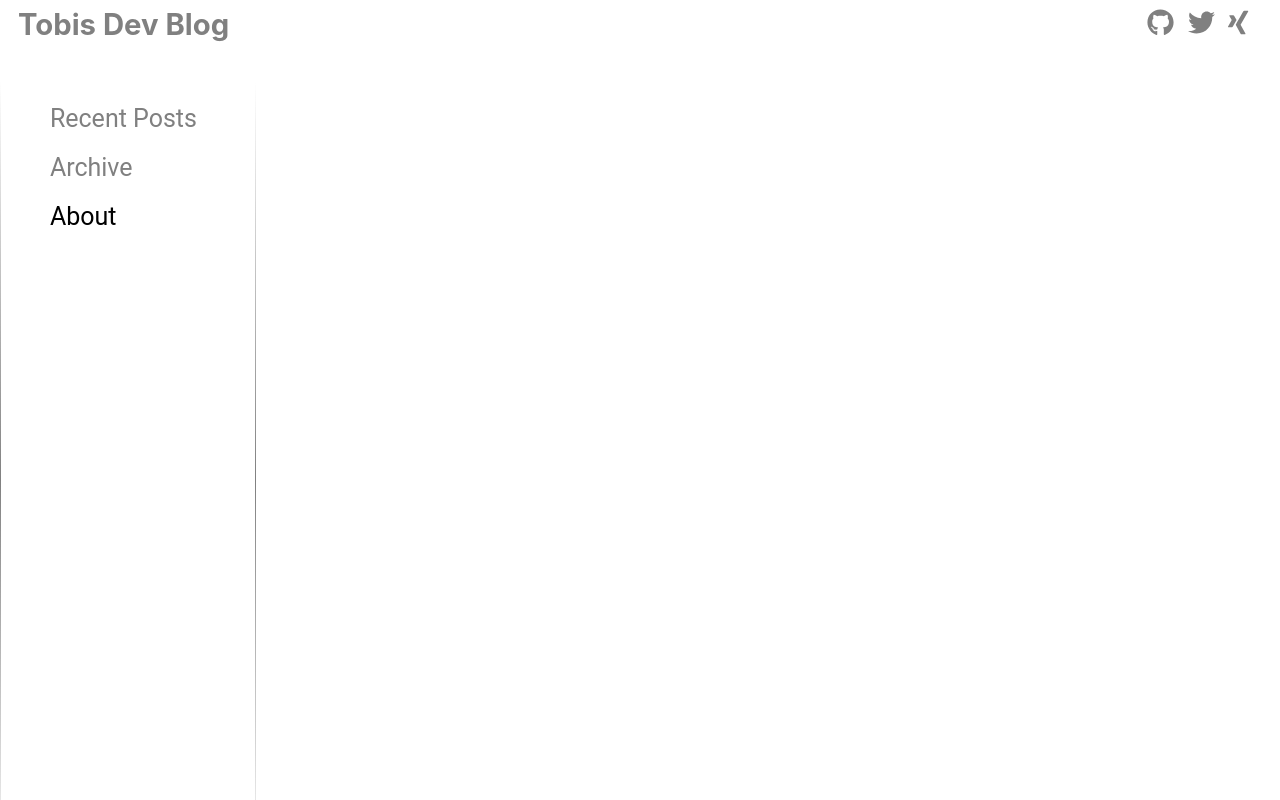
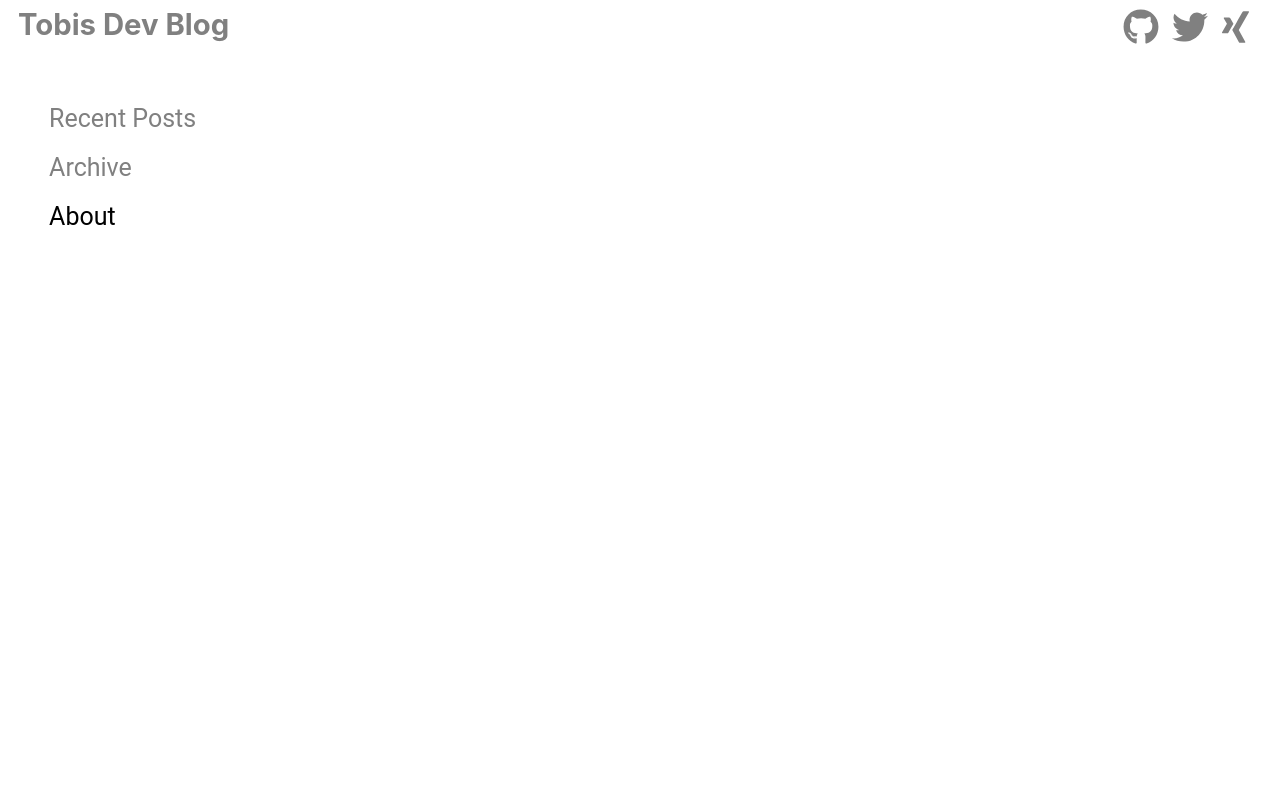
Before and after one commit to tkurzydym/blog, a Gatsby site: page /about in a window 1280 px wide. Built offline with nearby package versions, Linux system fonts and the light colour scheme; Gatsby itself is replaced by a stand-in of ours.

Commit message:
simplified design

```diff
--- a/src/components/layout/header.tsx
+++ b/src/components/layout/header.tsx
@@ -24,9 +24,15 @@ const ExternalLinks = styled.div`
   float: right;
   a {
     border: 0;
+    &:hover {
+      color: black;
+    }
   }
   a:visited {
     color: grey;
+    &:hover {
+      color: black;
+    }
   }
 `
 
@@ -68,22 +74,25 @@ const Header = ({ siteTitle }) => (
         href="https://github.com/tkurzydym"
         title="tkurzydym github profile"
         target="_blank"
+        rel="noopener noreferrer"
       >
-        <FontAwesomeIcon icon={faGithub}></FontAwesomeIcon>
+        <FontAwesomeIcon size="lg" icon={faGithub}></FontAwesomeIcon>
       </BrandLink>
       <BrandLink
         href="https://twitter.com/TKurzydym"
         title="tkurzydym twitter profile"
         target="_blank"
+        rel="noopener noreferrer"
       >
-        <FontAwesomeIcon icon={faTwitter}></FontAwesomeIcon>
+        <FontAwesomeIcon size="lg" icon={faTwitter}></FontAwesomeIcon>
       </BrandLink>
       <BrandLink
         href="https://www.xing.com/profile/Tobias_Kurzydym/cv"
         title="tkurzydym xing profile"
         target="_blank"
+        rel="noopener noreferrer"
       >
-        <FontAwesomeIcon icon={faXing}></FontAwesomeIcon>
+        <FontAwesomeIcon size="lg" icon={faXing}></FontAwesomeIcon>
       </BrandLink>
     </ExternalLinks>
   </header>
--- a/src/components/layout/layout.tsx
+++ b/src/components/layout/layout.tsx
@@ -39,17 +39,6 @@ const SidebarContainer = styled.div`
   position: fixed;
   top: 10%;
   float: left;
-  border-style: double;
-  border-width: 1px;
-  -webkit-border-image: -webkit-gradient(
-      linear,
-      0 0,
-      0 100%,
-      color-stop(0, transparent),
-      color-stop(0.5, grey),
-      color-stop(1, transparent)
-    )
-    0 100%;;
   a {
     font-weight: normal;
   }
@@ -63,21 +52,10 @@ const MainContainer = styled.div`
   padding: 0 1.0875rem 1.45rem;
 `
 
-const StyledToolbar = styled.div`
+const ToolbarFrame = styled.div`
   width: 100%;
   padding: 0.5em;
   margin: 1em auto;
-  border-style: solid;
-  border-width: 1px;
-  -webkit-border-image: -webkit-gradient(
-    linear,
-    0 0,
-    100% 0,
-    color-stop(0, transparent),
-    color-stop(0.5, grey),
-    color-stop(1, transparent)
-  )
-  100% 0%;
 `
 const Layout = ({ children }) => {
   const data = useStaticQuery(graphql`
@@ -102,15 +80,13 @@ const Layout = ({ children }) => {
         <Container>
           <MainContainer>
             <MediaQuery maxWidth={950}>
-            <StyledToolbar>
+              <ToolbarFrame>
                 <Toolbar></Toolbar>
-            </StyledToolbar>
+              </ToolbarFrame>
             </MediaQuery>
             <main>{children}</main>
           </MainContainer>
-
         </Container>
-
     </>
   )
 }
--- a/src/components/layout/sidebar.tsx
+++ b/src/components/layout/sidebar.tsx
@@ -1,7 +1,6 @@
 import React from "react"
 import { Link } from "gatsby"
 import styled from "styled-components"
-import MediaQuery from 'react-responsive'
 
 const MenuList = styled.ul`
   margin-top: 10%;
@@ -20,13 +19,10 @@ const StyledLink = styled.div`
       color: black;
     }
   }
-
-
 `
 
 export const Sidebar: React.FC = () => (
   <>
-  <MediaQuery minWidth={951}>
     <MenuList>
       <StyledLink>
         <Link to="/" activeStyle={{ color: 'black' }}>
@@ -46,7 +42,6 @@ export const Sidebar: React.FC = () => (
         </Link>
       </StyledLink>
     </MenuList>
-  </MediaQuery>
   </>
 )
 
--- a/src/components/layout/toolbar.tsx
+++ b/src/components/layout/toolbar.tsx
@@ -2,10 +2,11 @@ import React from "react"
 import { Link } from "gatsby"
 
 import { FontAwesomeIcon } from "@fortawesome/react-fontawesome"
-import { faNewspaper, faFolderOpen, faAddressCard, faCircle } from "@fortawesome/free-regular-svg-icons"
+import {
+  faCircle,
+} from "@fortawesome/free-regular-svg-icons"
 
 import styled from "styled-components"
-import MediaQuery from "react-responsive"
 
 const StyledToolbar = styled.div`
   a {
@@ -41,32 +42,16 @@ const ToolbarTitle = styled.span`
 export const Toolbar: React.FC = () => (
   <StyledToolbar>
     <Link to="/" activeStyle={{ color: "black" }}>
-      <FontAwesomeIcon
-        className="toolbarIcon"
-        title="Recent Posts"
-        icon={faNewspaper}
-      ></FontAwesomeIcon>
-      <MediaQuery minWidth={500}>
-        <ToolbarTitle>Recent Posts</ToolbarTitle>
-      </MediaQuery>
+      <ToolbarTitle>Recent Posts</ToolbarTitle>
     </Link>
     <FontAwesomeIcon className="sepIcon" icon={faCircle}></FontAwesomeIcon>
 
     <Link to="/archive" title="Archive" activeStyle={{ color: "black" }}>
-      <FontAwesomeIcon className="toolbarIcon" icon={faFolderOpen}></FontAwesomeIcon>
-      <MediaQuery minWidth={500}>
-        <ToolbarTitle>Archive</ToolbarTitle>
-      </MediaQuery>
+      <ToolbarTitle>Archive</ToolbarTitle>
     </Link>
     <FontAwesomeIcon className="sepIcon" icon={faCircle}></FontAwesomeIcon>
     <Link to="/about" title="About" activeStyle={{ color: "black" }}>
-      <FontAwesomeIcon
-        className="toolbarIcon"
-        icon={faAddressCard}
-      ></FontAwesomeIcon>
-      <MediaQuery minWidth={500}>
-        <ToolbarTitle>About</ToolbarTitle>
-      </MediaQuery>
+      <ToolbarTitle>About</ToolbarTitle>
     </Link>
   </StyledToolbar>
 )
```
Lines whose indentation alone changed are shown as unchanged.
